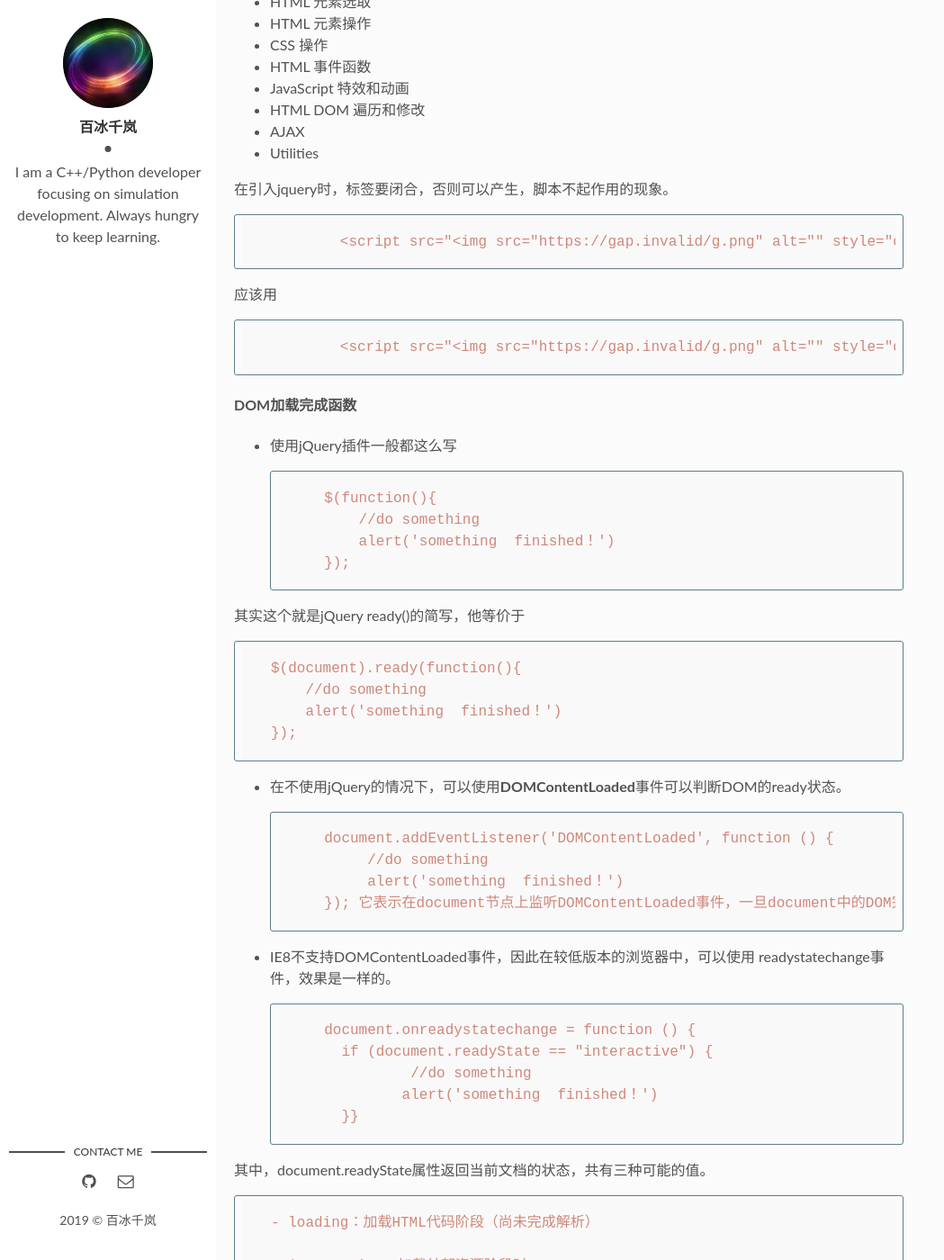
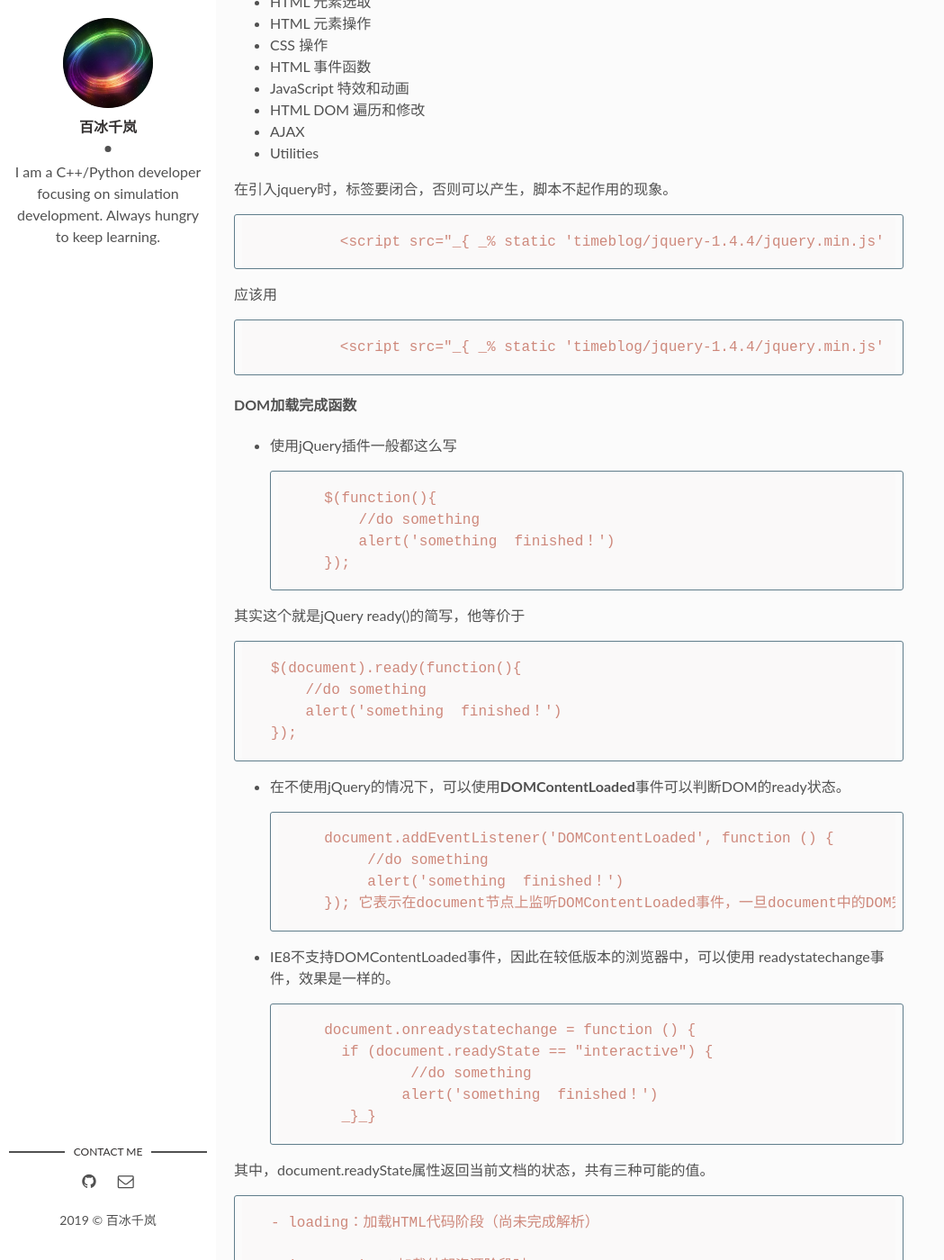
Before and after one commit to Baibingqianlan/Baibingqianlan.github.io, a Jekyll site: the page built from _posts/2019-05-09-H5游戏选择.md, in a window 1280 px wide and 1400 px high, scrolled down 2409 px. Shown: the whole window at 90% size, without its empty margins (0-1049 px from the left). Built offline with Jekyll 4.4.1, drawn with Linux system fonts in a browser that asks for light colours; comment, search, counter and statistics services are not loaded.

Commit message:
Update 2019-05-09-H5游戏选择.md

```diff
--- a/_posts/2019-05-09-H5游戏选择.md
+++ b/_posts/2019-05-09-H5游戏选择.md
@@ -81,11 +81,11 @@ jQuery 库包含以下特性：
 
 在引入jquery时，标签要闭合，否则可以产生，脚本不起作用的现象。
 
-		<script src="{% static 'timeblog/jquery-1.4.4/jquery.min.js' %}"/>
+		<script src="_{ _% static 'timeblog/jquery-1.4.4/jquery.min.js'  _%_}"/>
 
 应该用
 
-		<script src="{% static 'timeblog/jquery-1.4.4/jquery.min.js' %}"></script>
+		<script src="_{ _% static 'timeblog/jquery-1.4.4/jquery.min.js'  _%_}"></script>
 
 
 #### DOM加载完成函数
@@ -120,7 +120,7 @@ jQuery 库包含以下特性：
 		  if (document.readyState == "interactive") {
 		          //do something
 		         alert('something  finished！')
-		  }}
+		  _}_}
 
 其中，document.readyState属性返回当前文档的状态，共有三种可能的值。
 
```
